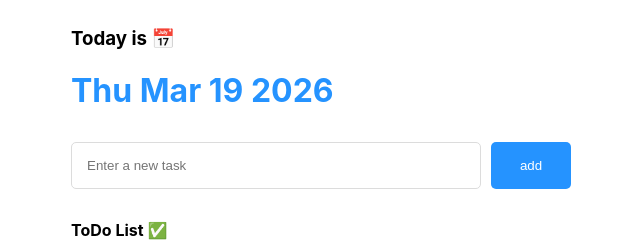
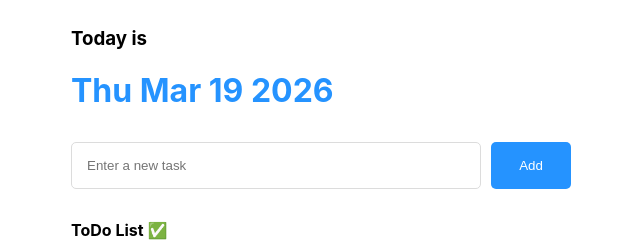
Before and after one commit to Hoonjichoi1/TodoList, a React (Vite) app: page / in a window 1280 px wide. Shown: the top 242 px of the page, without its empty margins (319-959 px from the left). Built offline with nearby package versions, Linux system fonts and the light colour scheme.

Commit message:
Add button implement

```diff
--- a/src/App.jsx
+++ b/src/App.jsx
@@ -1,17 +1,31 @@
 import './App.css'
+import { useState, useRef } from 'react'
 import Header from './components/Header'
 import Editor from './components/Editor'
 import List from './components/List'
 
 function App() {
+    const [todos, setTodos] = useState([]);
+    const idRef = useRef(0);
 
-  return (
-    <div className='App'>
-    <Header/>
-    <Editor/>
-    <List/>
-    </div>
-  )
+    const onCreate = (content) => {
+        const newTask = {
+            id: idRef.current++,
+            isDone: false,
+            content: content,
+            date: new Date().getTime()
+        }
+
+        setTodos([newTask, ...todos])
+    }
+
+    return (
+        <div className='App'>
+            <Header />
+            <Editor onCreate={onCreate} />
+            <List />
+        </div>
+    )
 }
 
 export default App
--- a/src/components/Editor.jsx
+++ b/src/components/Editor.jsx
@@ -1,10 +1,39 @@
 import './Editor.css'
+import { useState, useRef } from 'react'
 
-const Editor = () => {
+const Editor = ({ onCreate }) => {
+    const [content, setContent] = useState("");
+    const contentRef = useRef();
+
+    const onChangeContent = (e) => {
+        setContent(e.target.value);
+    }
+    const onSubmit = () => {
+        if (content === "") {
+            contentRef.current.focus()
+            return;
+        }
+        onCreate(content);
+        setContent("");
+    }
+    const onKeyDown = (e) => {
+        if (e.keyCode == 13) {
+            onSubmit();
+        }
+    }
+
     return (
         <div className="Editor">
-            <input placeholder="Enter a new task"></input>
-            <button> add </button>
+            <input
+                ref={contentRef}
+                value={content}
+                onChange={onChangeContent}
+                onKeyDown={onKeyDown}
+                placeholder="Enter a new task"></input>
+            <button
+                onClick={onSubmit}>
+                Add
+            </button>
         </div>
     )
 }
--- a/src/components/Header.jsx
+++ b/src/components/Header.jsx
@@ -3,7 +3,7 @@ import './Header.css'
 const Header = () => {
     return (
         <div className="Header">
-            <h3> Today is 📅 </h3>
+            <h3> Today is </h3>
             <h1> {new Date().toDateString()} </h1>
         </div>
     )
```
